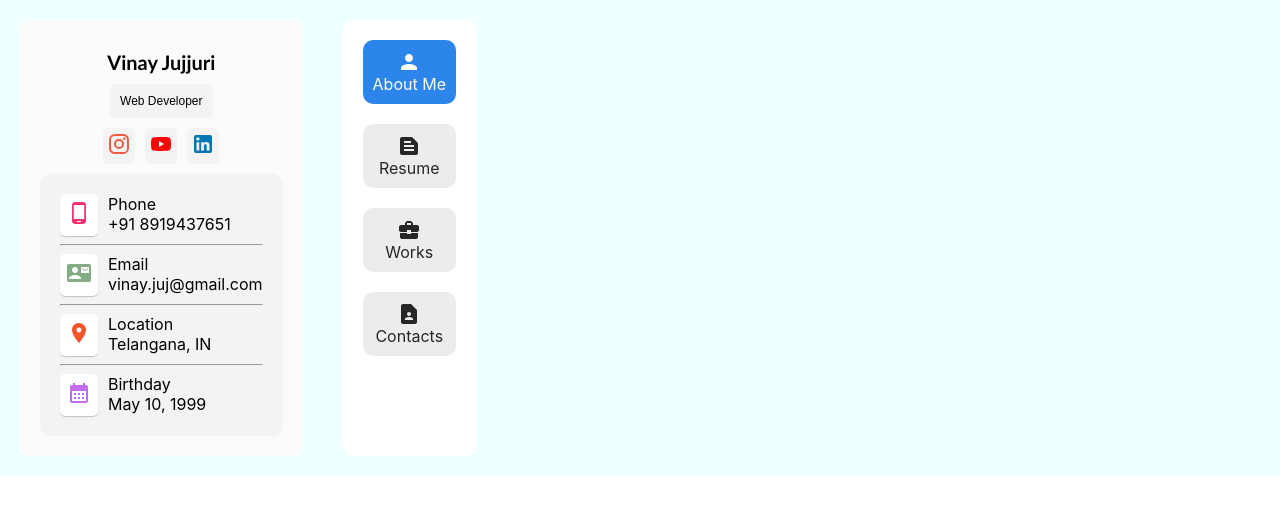
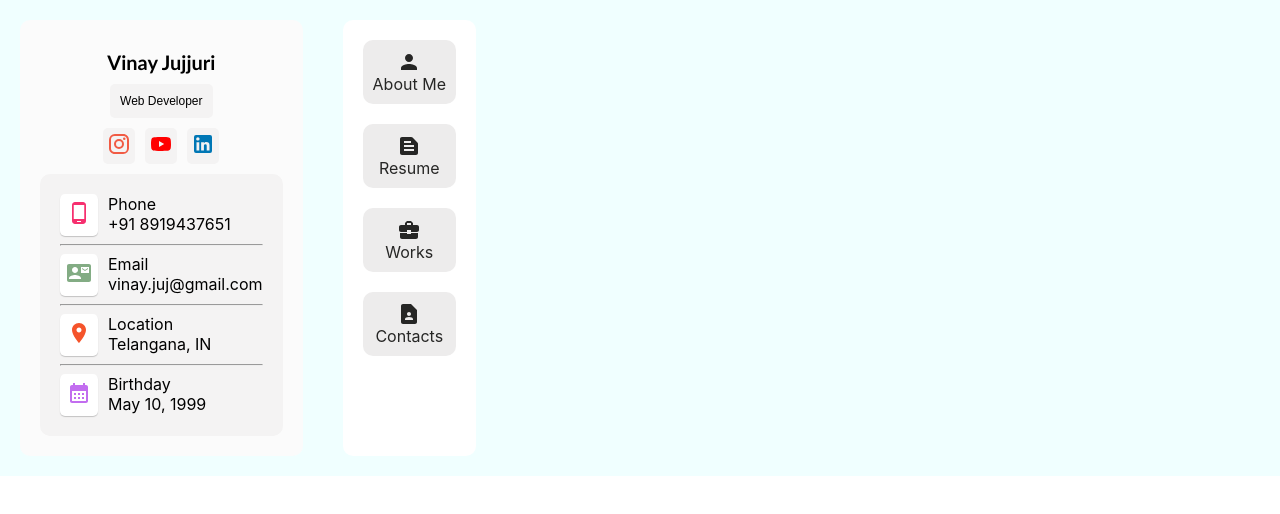
Before and after one commit to vinayjujjuri/vinayJujjuri_website, a React (Create React App) app in the folder my-website/: page / in a window 1280 px wide. Shown: the top 514 px of the page. Built offline with nearby package versions, Linux system fonts and the light colour scheme.

Commit message:
routes changed

```diff
--- a/my-website/src/components/rightCard/rightCard.tsx
+++ b/my-website/src/components/rightCard/rightCard.tsx
@@ -16,9 +16,9 @@ export function RightCardComponent() {
 
     return (
         <div className={styles.rightCardContainer}>
-            <div className={currentPath === '/' ? `${styles.iconContainer} ${styles.active}` : styles.iconContainer} onClick={() => onClickNavigate("/vinayJujjuri_website")}>
-                <PersonIcon sx={{ color: currentPath === '/vinayJujjuri_website' || '/vinayJujjuri_website/'  ? "white" : "#262625" }} />
-                <div style={{ color: currentPath === '/vinayJujjuri_website' || '/vinayJujjuri_website/'  ? "white" : "#262625" }}>About Me</div>
+            <div className={currentPath === '/vinayJujjuri_website/' ? `${styles.iconContainer} ${styles.active}` : styles.iconContainer} onClick={() => onClickNavigate("/vinayJujjuri_website/")}>
+                <PersonIcon sx={{ color: currentPath === '/vinayJujjuri_website/'  ? "white" : "#262625" }} />
+                <div style={{ color: currentPath === '/vinayJujjuri_website/'  ? "white" : "#262625" }}>About Me</div>
             </div>
             <div className={currentPath === '/vinayJujjuri_website/resume' ? `${styles.iconContainer} ${styles.active}` : styles.iconContainer} onClick={() => onClickNavigate("/vinayJujjuri_website/resume")}>
                 <TextSnippetIcon sx={{ color: currentPath === '/vinayJujjuri_website/resume' ? "white" : "#262625" }} />
```
